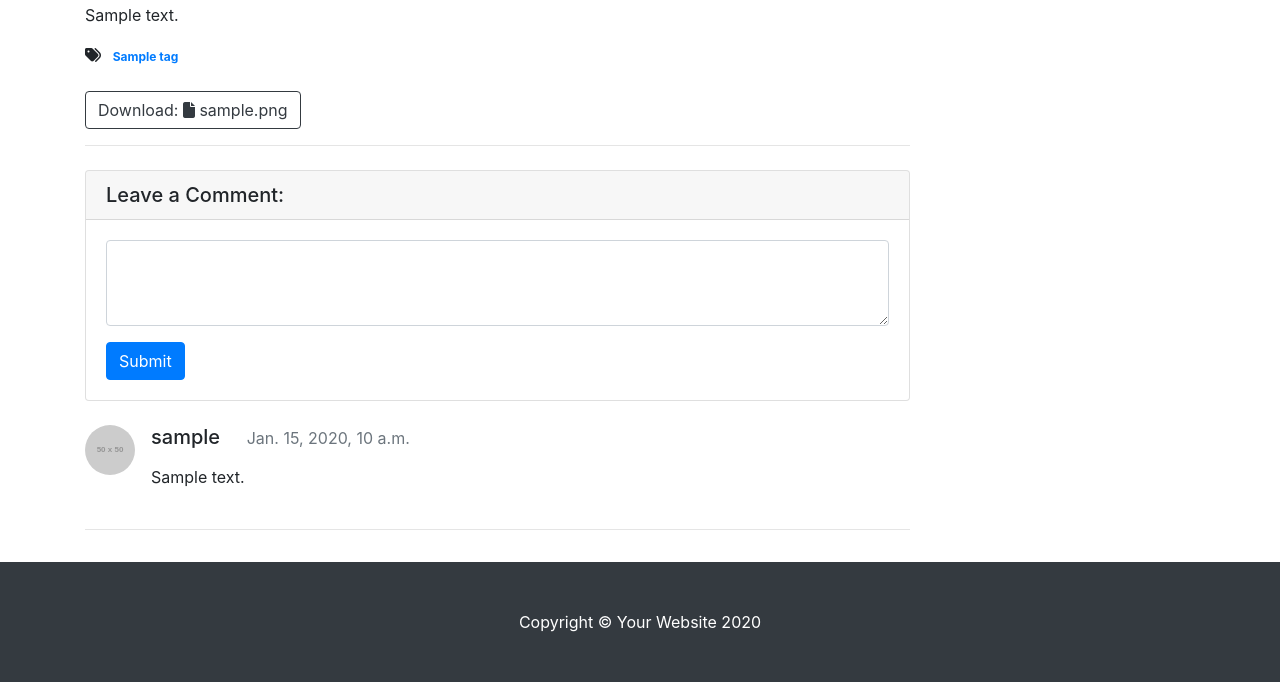
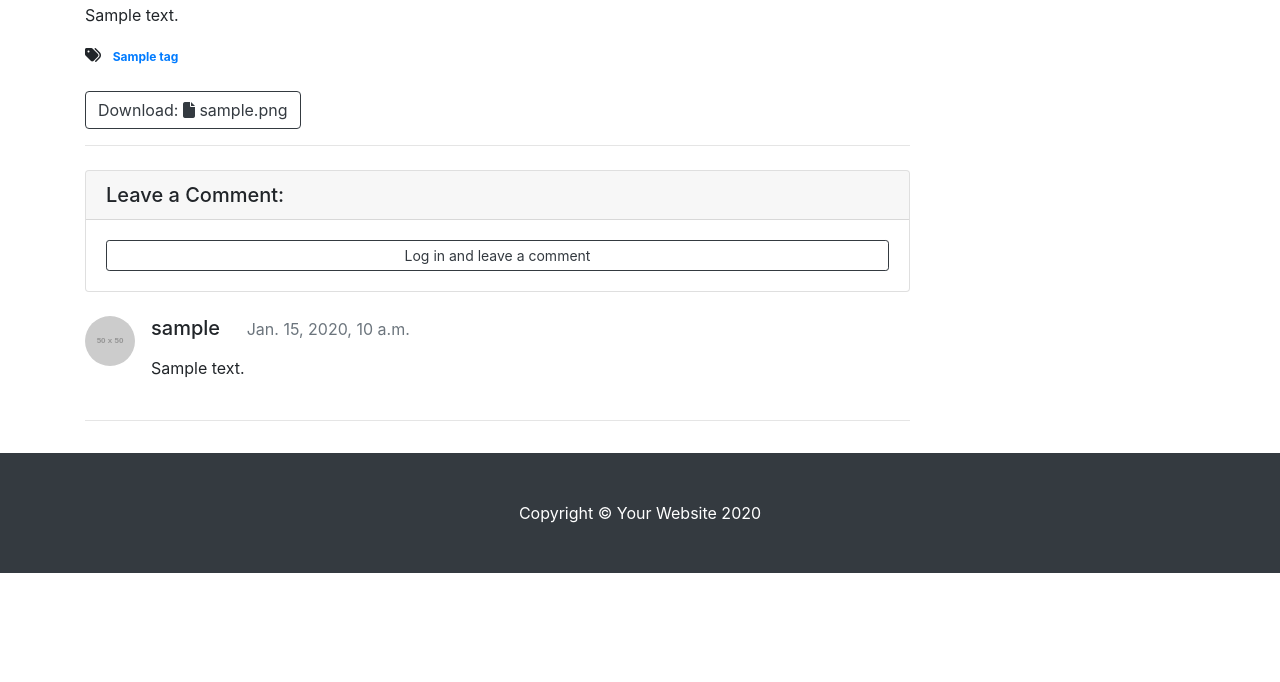
Before and after one commit to jotasic/DoItDjangPractice, a Django app: page /blog/1/ in a window 1280 px wide. Shown: the part 610-1292 px from the top of the page. After the commit the page ends 1183 px from the top, so only its background shows below. Run offline with Django 3.2, Linux system fonts and the light colour scheme; tables that the repository leaves empty hold one stand-in row (values such as "Sample post"); grey boxes marked "Sample" are stand-in pictures; grey boxes labelled with a size stand in for pictures from a placeholder-image service; some libraries are stand-ins or nearby versions.

Commit message:
댓글 폼으로 포스트 상세 페이지에서 댓글 작성하기

```diff
--- a/blog/templates/blog/post_detail.html
+++ b/blog/templates/blog/post_detail.html
@@ -1,4 +1,5 @@
 {% extends 'blog/base.html' %}
+{% load crispy_forms_tags %}
 
 {% block head_title %}
 {{ post.title }} - Blog
@@ -79,12 +80,20 @@
   <div class="card my-4">
     <h5 class="card-header">Leave a Comment:</h5>
     <div class="card-body">
-      <form>
-        <div class="form-group">
-          <textarea class="form-control" rows="3"></textarea>
-        </div>
-        <button type="submit" class="btn btn-primary">Submit</button>
+      {% if user.is_authenticated %}
+      <form id="comment-form" method="POST" action="{{ post.get_absolute_url }}new_comment/">
+      {% csrf_token %}
+      <div class="form-group">
+        {{ comment_form | crispy }}
+      </div>
+      <button type="submit" class="btn btn-primary">Submit</button>
       </form>
+      {% else %}
+
+      <a role="button" class="btn btn-outline-dark btn-block btn-sm" href="#" data-toggle="modal"
+        data-target="#loginModal">Log in and leave a comment</a>
+      {% endif %}
+
     </div>
   </div>
 
@@ -94,13 +103,15 @@
   <div class="media mb-4" id="comment-{{comment.pk}}">
     <img class="d-flex mr-3 rounded-circle" src="http://placehold.it/50x50" alt="">
     <div class="media-body">
-      <h5 class="mt-0"> {{ comment.author.username }} &nbsp;&nbsp;&nbsp; <small class="text-muted"> {{comment.created_at}}</small>
+      <h5 class="mt-0"> {{ comment.author.username }} &nbsp;&nbsp;&nbsp; <small class="text-muted">
+          {{comment.created_at}}</small>
       </h5>
       <p> {{comment.content | linebreaks }}
     </div>
   </div>
   {% endfor %}
   {% endif %}
+
 </div>
 <hr />
 {% endblock %}
--- a/blog/urls.py
+++ b/blog/urls.py
@@ -8,6 +8,7 @@ urlpatterns = [
     path('create_post/', views.PostCreate.as_view()),
     path('category/<str:slug>/', views.category_page),
     path('tag/<str:slug>/', views.tag_page),
+    path('<int:pk>/new_comment/', views.new_comment),
     path('', views.PostList.as_view()),
     path('<int:pk>/', views.PostDetail.as_view()),
     # FBV 방식으로 구현
--- a/blog/views.py
+++ b/blog/views.py
@@ -1,9 +1,10 @@
-from django.shortcuts import render, redirect
+from django.shortcuts import render, redirect, get_object_or_404
 from .models import Post, Category, Tag
 from django.views.generic import ListView, DetailView, CreateView, UpdateView
 from django.contrib.auth.mixins import LoginRequiredMixin, UserPassesTestMixin
 from django.core.exceptions import PermissionDenied
 from django.utils.text import slugify
+from .forms import CommentForm
 
 # Create your views here.
 
@@ -33,6 +34,7 @@ class PostDetail(DetailView):
         context['no_category_post_count'] = Post.objects.filter(
             category=None).count()
         context['tags'] = Tag.objects.all()
+        context['comment_form'] = CommentForm
         return context
 
 
@@ -68,6 +70,25 @@ class PostCreate(LoginRequiredMixin, UserPassesTestMixin, CreateView):
             return response
         else:
             return redirect('/blog/')
+
+
+def new_comment(request, pk) :
+    if request.user.is_authenticated :
+        post = get_object_or_404(Post, pk=pk)
+
+        if request.method == 'POST' :
+            comment_form = CommentForm(request.POST)
+
+            if comment_form.is_valid() :
+                comment = comment_form.save(commit=False)
+                comment.post = post
+                comment.author = request.user
+                comment.save()
+                return redirect(comment.get_absolute_url())
+        else :
+            return redirect(post.get_absolute_url())
+    else :
+        raise PermissionDenied
 
 
 def category_page(request, slug):
--- a/doItDjangoPracticePrj/settings.py
+++ b/doItDjangoPracticePrj/settings.py
@@ -46,6 +46,7 @@ INSTALLED_APPS = [
     'allauth.socialaccount',
     'allauth.socialaccount.providers.google',
     'django.contrib.sites',
+    'crispy_forms',
 
 ]
 
```
Also changed, not shown: blog/forms.py (added, +9 -0 lines), blog/tests.py (+48 -0 lines).
